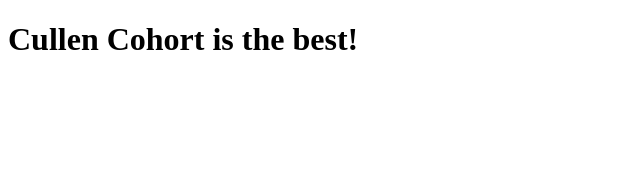
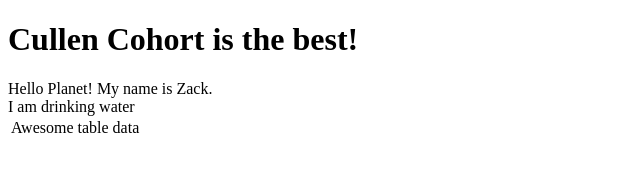
Before and after one commit to BuriedinDreams/Practice-from-class, a plain HTML site: page index.html in a window 1280 px wide. Shown: the whole page, without its empty margins (0-640 px from the left). Drawn offline with Linux system fonts and the light colour scheme.

Commit message:
learning about html tags

```diff
--- a/index.html
+++ b/index.html
@@ -7,5 +7,18 @@
   </head>
   <body>
     <h1>Cullen Cohort is the best!</h1>
+
+    <div>
+      Hello Planet!
+
+      <span> My name is Zack. </span>
+      <div>I am drinking water</div>
+    </div>
+
+    <table>
+      <tr>
+        <td>Awesome table data</td>
+      </tr>
+    </table>
   </body>
 </html>
```
